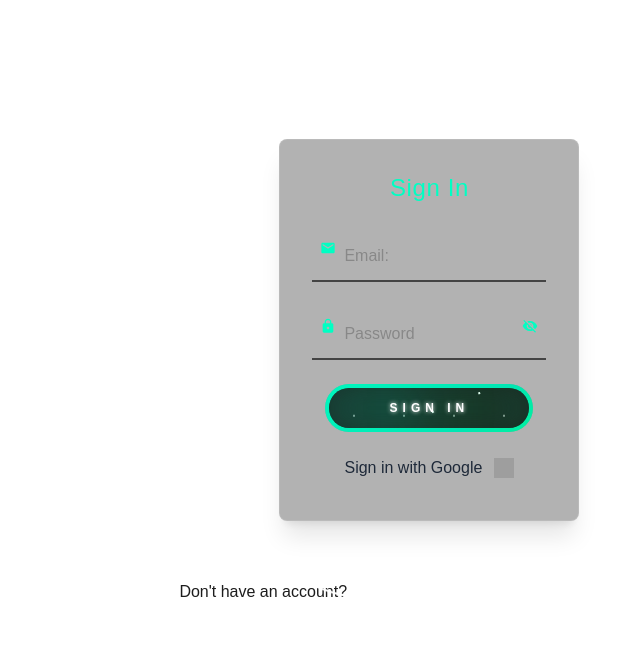
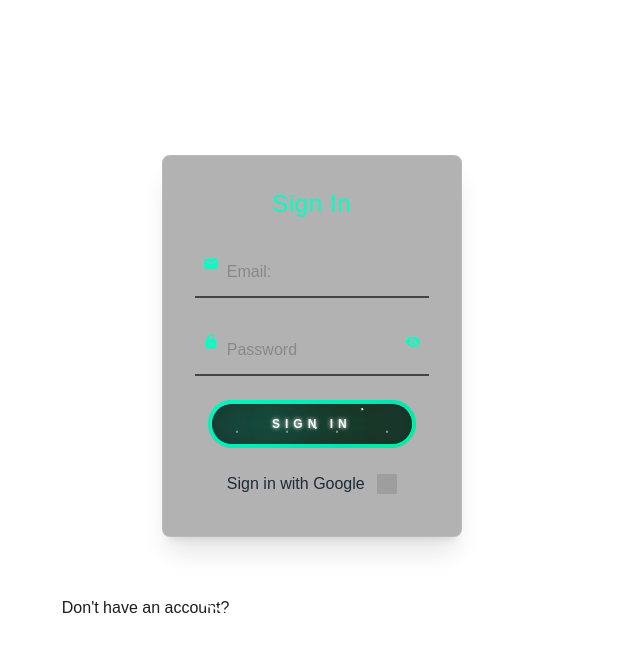
Before and after one commit to SDProject2025/game-spheres, a Next.js app: page /auth in a window 1280 px wide. Shown: the top 652 px of the page, without its empty margins (435-1075 px from the left). Built offline with nearby package versions, Linux system fonts and the light colour scheme; no server answers; grey boxes are pictures that could not be loaded.

Commit message:
refactor(layout): wrap with sidebarProvider
Wraps the app with sidebarProvider to ensure correct sidebar management across the site

```diff
--- a/src/app/layout.tsx
+++ b/src/app/layout.tsx
@@ -1,4 +1,5 @@
 import { UserProvider } from "@/config/userProvider";
+import { SidebarProvider } from "@/config/sidebarProvider";
 import SidebarWrapper from "@/components/sidebar/sidebarWrapper";
 import "@/styles/globals.css";
 export const metadata = {
@@ -14,15 +15,17 @@ export default function RootLayout({
   return (
     <html lang="en">
       <UserProvider>
-
-        <body className="flex">
-          {/* Fix sidebar so its unaffected by scroll*/}
-          <SidebarWrapper/>
-          {/* main pane of content can scroll */}
-          <main className="ml-64 flex-1 h-screen overflow-y-auto">
-            {children}
-          </main>
-        </body>
+        <SidebarProvider>
+          <body className="flex">
+            <SidebarWrapper />
+            <main
+              className="flex-1 h-screen overflow-y-auto transition-all duration-300 ease-in-out"
+              style={{ marginLeft: "var(--sidebar-width, 0px)" }}
+            >
+              <div className="px-6 py-4">{children}</div>
+            </main>
+          </body>
+        </SidebarProvider>
       </UserProvider>
     </html>
   );
```
